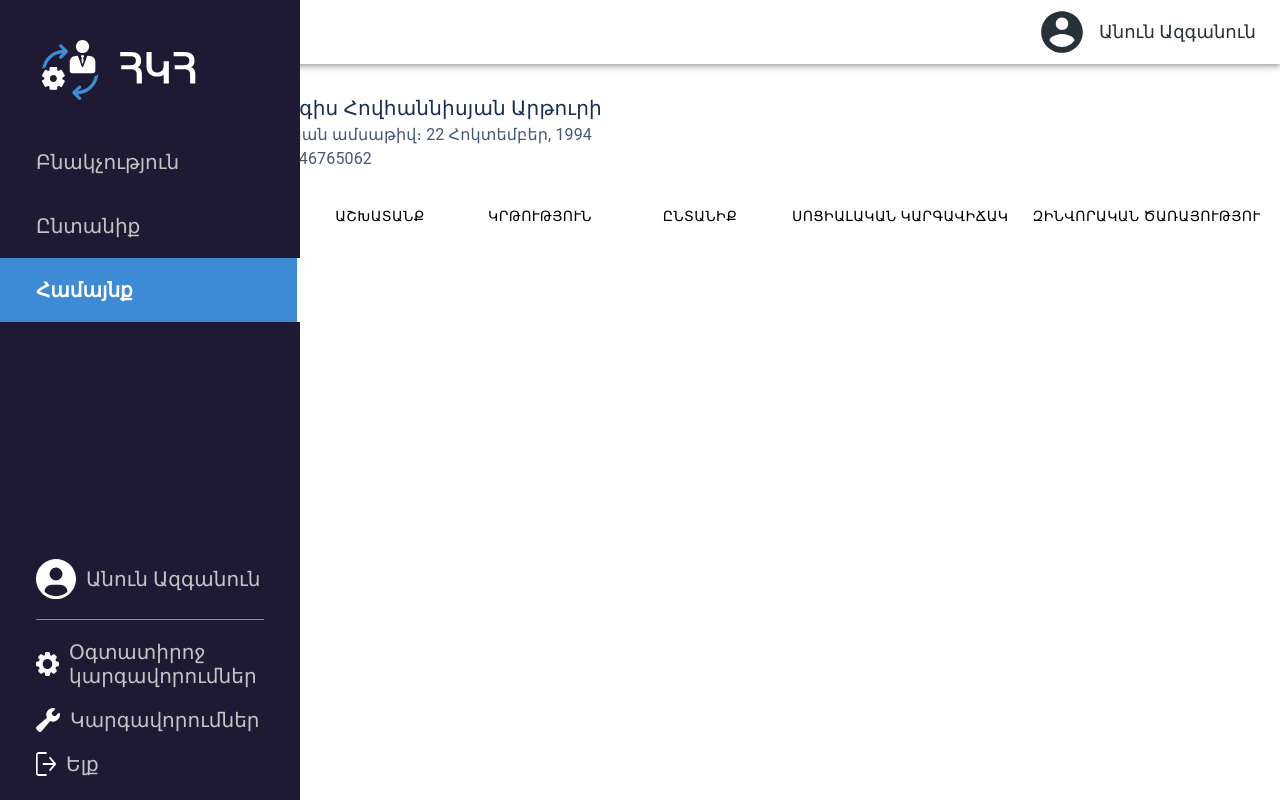
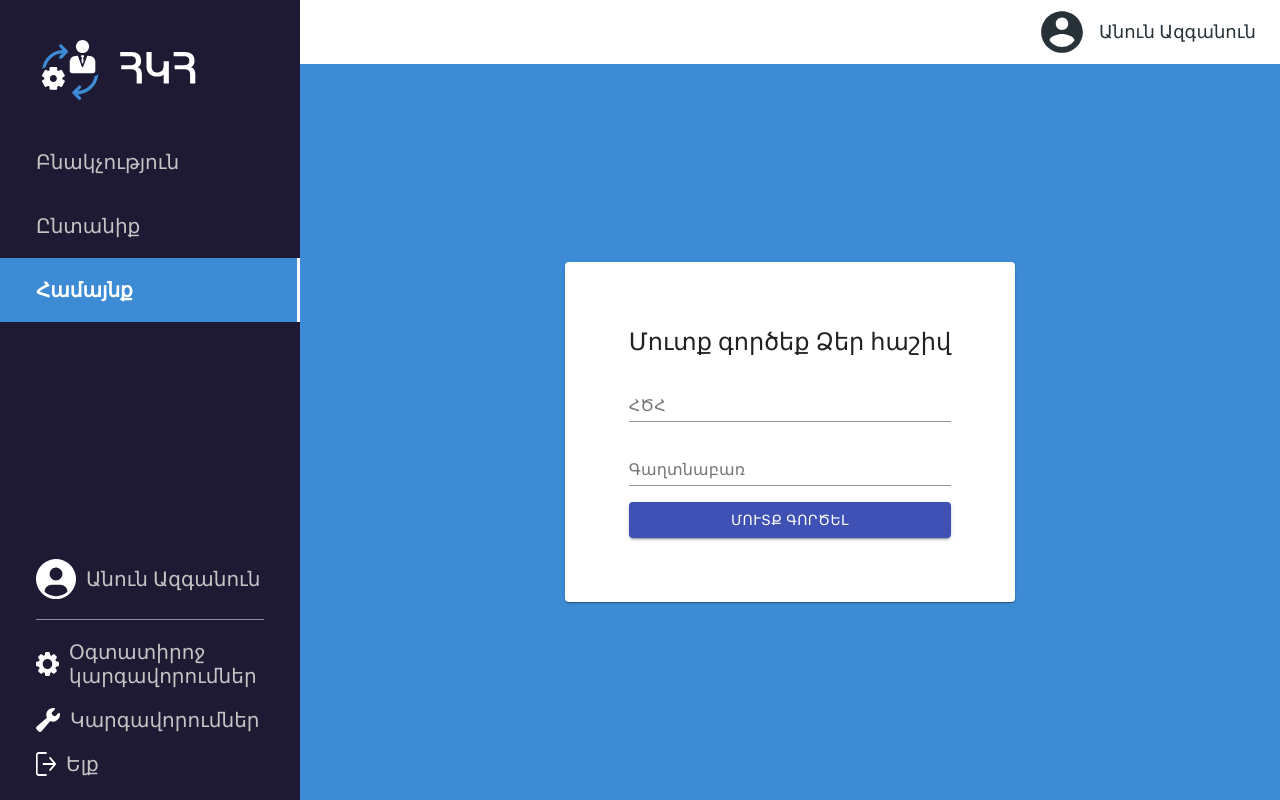
Before and after one commit to gov-artsakh-am/mmip, a React app in the folder frontend/: page /community in a window 1280 px wide. Built offline with nearby package versions, Linux system fonts and the light colour scheme; sample sign-in values are in the browser's storage; grey boxes are pictures that could not be loaded.

Commit message:
Create sign in component

```diff
--- a/frontend/package.json
+++ b/frontend/package.json
@@ -14,13 +14,15 @@
     "@material-ui/core": "4.11.4",
     "@material-ui/icons": "4.11.2",
     "axios": "0.21.1",
+    "formik": "^2.2.9",
     "react": "17.0.2",
     "react-admin": "3.16.4",
     "react-dom": "17.0.2",
     "react-redux": "7.2.4",
     "react-router": "5.2.0",
     "react-router-dom": "5.2.0",
-    "redux": "4.1.0"
+    "redux": "4.1.0",
+    "yup": "^0.32.9"
   },
   "devDependencies": {
     "@babel/core": "7.14.6",
--- a/frontend/src/App.css
+++ b/frontend/src/App.css
@@ -19,22 +19,8 @@ body {
   display: flex;
 }
 
-.routes {
-  flex-grow: 1;
-}
-
-.leftMargin {
-  width: 300px;
-}
-
 .appContent {
   flex-grow: 1;
   display: flex;
   flex-direction: column;
 }
-
-@media only screen and (max-width: 600px) {
-  .leftMargin {
-    display: none;
-  }
-}
--- a/frontend/src/App.js
+++ b/frontend/src/App.js
@@ -1,53 +1,13 @@
-import { AppBar, Toolbar, useMediaQuery } from '@material-ui/core';
-import React, { useState } from 'react';
-import { Redirect, Route, Switch } from 'react-router';
+import React from 'react';
 
 import './App.css';
-import AppSidebar from './components/AppSidebar/AppSidebar';
-import AppBarMenu from './components/AppBarMenu/AppBarMenu';
-import PersonInfo from './pages/PersonInfo/PersonInfo';
-import AppDrawer from './components/AppDrawer/AppDrawer';
+import Routes from './routes';
 
 const App = () => {
-  const [selectedItem, setSelectedItem] = useState(0);
-  const sm = useMediaQuery('(max-width: 600px)', { noSsr: true });
-
-  const routes = (
-    <Switch>
-      <Route path="/" component={PersonInfo} />
-      <Redirect to="/" />
-    </Switch>
-  );
-  // Api.post("api/auth/signin/", { ssn: "user", password: "user" }, (data) => {
-  //   localStorage.setItem("token", data.accessToken);
-  //   setTimeout(() => {
-  //     Api.get("api/main/", { table: "Համայնք" }, (data1) => {
-  //       console.log(data1, "=[======");
-  //     });
-  //   }, 1000);
-  // });
-
   return (
     <div className="App">
-      <div className="leftMargin" />
       <div className="appContent">
-        <AppBar position="static" color="transparent">
-          <Toolbar>
-            {sm && <AppDrawer />}
-            <div style={{ flexGrow: 1 }} />
-            <AppBarMenu />
-          </Toolbar>
-          {!sm && (
-            <AppSidebar
-              selectedItem={selectedItem}
-              onChange={(newItem) => {
-                setSelectedItem(newItem);
-              }}
-              onSelect={() => {}}
-            />
-          )}
-        </AppBar>
-        <div className="routes">{routes}</div>
+        <Routes />
       </div>
     </div>
   );
--- a/frontend/src/pages/Auth/Auth.css
+++ b/frontend/src/pages/Auth/Auth.css
@@ -1,2 +1,21 @@
 .Auth {
+  height: 100%;
+  width: 100%;
+  background: #3C8BD4;
+  display: flex;
+  justify-content: center;
+  align-items: center;
 }
+
+.Auth .FormCard {
+  padding: 64px;
+  display: flex;
+  flex-direction: column;
+  gap: 16px;
+}
+
+.signInForm {
+  display: flex;
+  flex-direction: column;
+  gap: 16px;
+}
--- a/frontend/src/pages/Auth/Auth.js
+++ b/frontend/src/pages/Auth/Auth.js
@@ -1,7 +1,77 @@
 import React from 'react';
+import { useHistory } from 'react-router';
+import Card from '@material-ui/core/Card';
+import Typography from '@material-ui/core/Typography';
+import Button from '@material-ui/core/Button';
+import TextField from '@material-ui/core/TextField';
+import { useFormik } from 'formik';
+import * as yup from 'yup';
 
+import Api from '../../utils/Api';
 import './Auth.css';
 
-const Auth = () => <div className="Auth" />;
+const validationSchema = yup.object({
+  ssn: yup
+    .string('Մուտքագրեք Ձեր ՀԾՀն')
+    .min(10, 'ՀԾՀն պետք է պարունակի 10 թվանշան')
+    .max(10, 'ՀԾՀն պետք է պարունակի 10 թվանշան')
+    .required('ՀԾՀն պարտադիր է'),
+  password: yup
+    .string('Մուտքագրեք Ձեր գաղտնաբառը')
+    .required('Գաղտնաբառը պարտադիր է'),
+});
+
+const Auth = () => {
+  const history = useHistory();
+  const formik = useFormik({
+    initialValues: {
+      ssn: '',
+      password: '',
+    },
+    validationSchema: validationSchema,
+    onSubmit: (values) => {
+      Api.post('api/auth/signin/', values,
+        (data) => {
+          localStorage.setItem('token', data.accessToken);
+          history.replace('/population');
+        }, error => {
+          alert('error :', error);
+        });
+    },
+  });
+  return <div className="Auth">
+    <Card className="FormCard">
+      <Typography variant="h5" component="h2">
+        Մուտք գործեք Ձեր հաշիվ
+      </Typography>
+      <form onSubmit={formik.handleSubmit} className="signInForm">
+        <TextField
+          fullWidth
+          id="ssn"
+          name="ssn"
+          label="ՀԾՀ"
+          value={formik.values.ssn}
+          onChange={formik.handleChange}
+          error={formik.touched.ssn && Boolean(formik.errors.ssn)}
+          helperText={formik.touched.ssn && formik.errors.ssn}
+        />
+        <TextField
+          fullWidth
+          id="password"
+          name="password"
+          label="Գաղտնաբառ"
+          type="password"
+          value={formik.values.password}
+          onChange={formik.handleChange}
+          error={formik.touched.password && Boolean(formik.errors.password)}
+          helperText={formik.touched.password && formik.errors.password}
+        />
+        <Button color="primary" variant="contained" fullWidth type="submit">
+          ՄՈՒՏՔ ԳՈՐԾԵԼ
+        </Button>
+      </form>
+    </Card>
+  </div>;
+};
 
 export default Auth;
--- /dev/null
+++ b/frontend/src/routes/Routes.css
@@ -0,0 +1,10 @@
+.mainContainer {
+  height: calc(100% - 64px);
+  padding-left: 300px;
+}
+
+@media only screen and (max-width: 600px) {
+  .mainContainer {
+    padding: 0;
+  }
+}
--- /dev/null
+++ b/frontend/src/routes/index.js
@@ -0,0 +1,54 @@
+import React, { useState } from 'react';
+import { Redirect, Route, Switch } from 'react-router-dom';
+import { AppBar, Toolbar, useMediaQuery } from '@material-ui/core';
+
+import Auth from '../pages/Auth/Auth';
+import AppSidebar from '../components/AppSidebar/AppSidebar';
+import AppBarMenu from '../components/AppBarMenu/AppBarMenu';
+import AppDrawer from '../components/AppDrawer/AppDrawer';
+import './Routes.css';
+
+function PrivateRoute({ component: Component, ...rest }) {
+  const sm = useMediaQuery('(max-width: 600px)', { noSsr: true });
+  const [selectedItem, setSelectedItem] = useState(0);
+  const authed = !!localStorage.getItem('token');
+  return (
+    <Route
+      {...rest}
+      render={(props) => authed
+        ? <div className="mainContainer">
+          <AppBar position="static" color="transparent">
+            <Toolbar>
+              {sm && <AppDrawer />}
+              <div style={{ flexGrow: 1 }} />
+              <AppBarMenu />
+            </Toolbar>
+            {!sm && (
+              <AppSidebar
+                selectedItem={selectedItem}
+                onChange={(newItem) => {
+                  setSelectedItem(newItem);
+                }}
+                onSelect={() => { }}
+              />
+            )}
+          </AppBar>
+          <Component {...props} />
+        </div>
+        : <Redirect to={{ pathname: '/', state: { from: props.location } }} />}
+    />
+  )
+}
+
+function Routes() {
+  return (
+    <Switch>
+      <PrivateRoute exact path="/population" component={Auth} />
+      <PrivateRoute exact path="/family" component={Auth} />
+      <PrivateRoute exact path="/community" component={Auth} />
+      <Route path="/" component={Auth} />
+    </Switch>
+  );
+}
+
+export default Routes;
```
Also changed, not shown: 1 other file (tests, documents, lock files or other folders).
